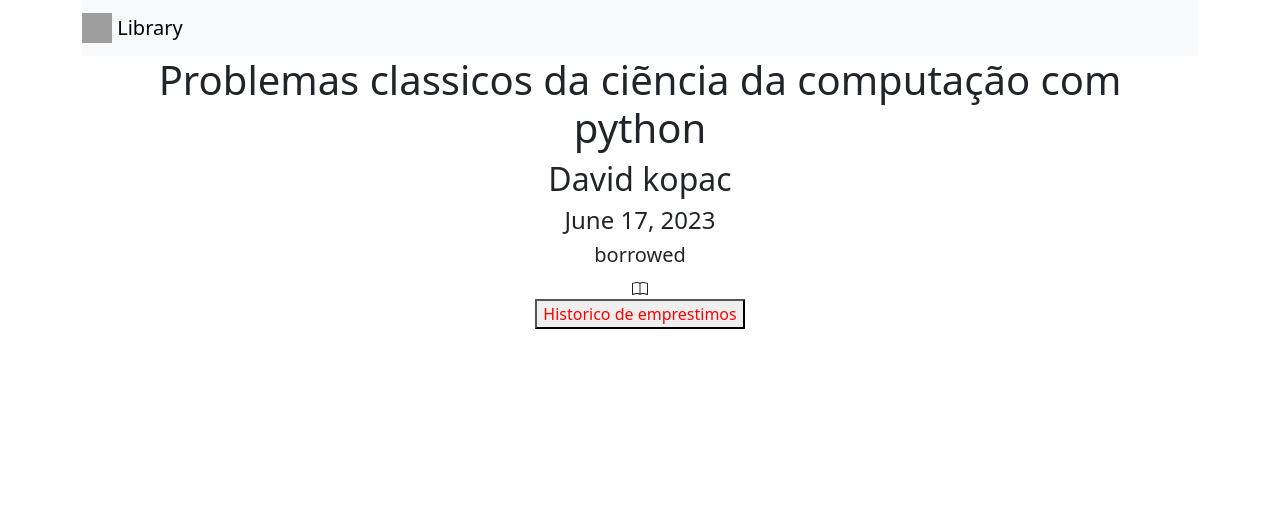
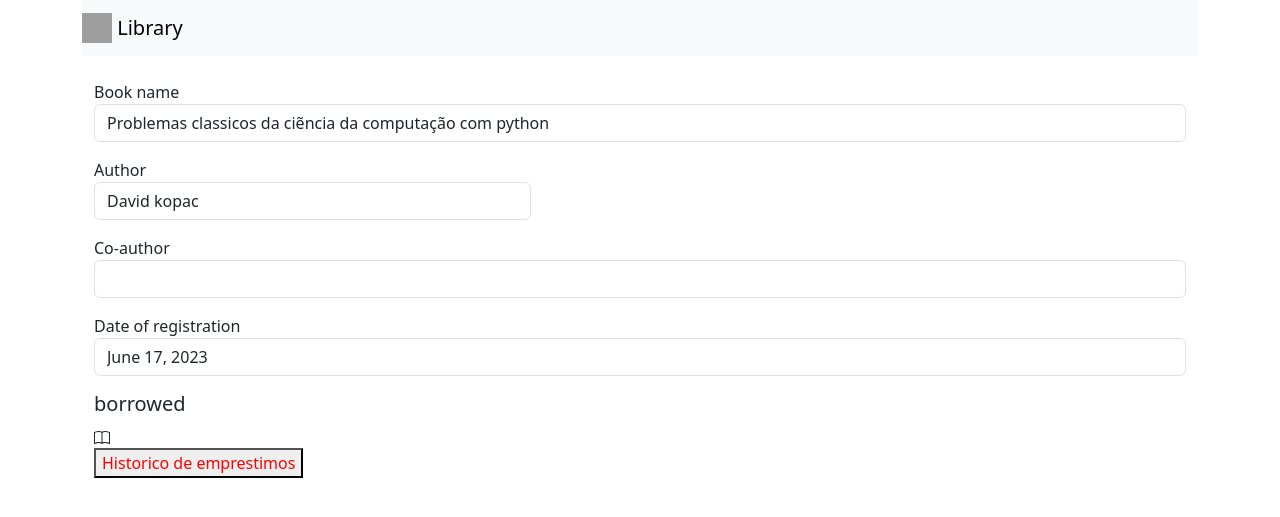
Before and after one commit to Andessonreis/library-py, a Django app: template book/templates/book_views.html in a window 1280 px wide. Shown: the top 517 px of the page. Run offline with Django 4.2, Linux system fonts and the light colour scheme; the template is opened without the code that fills it: values that come from a table or form of the project are taken from there, others are empty; data comes from the database, SQL or seed files in the repository; both versions use the stored data as it was after the commit; grey boxes are pictures that could not be loaded.

Commit message:
feat: update

```diff
--- a/book/templates/book_views.html
+++ b/book/templates/book_views.html
@@ -2,11 +2,25 @@
 
 {% block 'contents' %}
 
-<div style="text-align: center;" class="container">
-    <h1>{{book.name}}</h1>
-    <h2>{{book.author}}</h2>
-    <h3>{{book.co_author}}</h3>
-    <h4>{{book.register_date}}</h4>
+<div class="container">
+    <br>
+    <p>
+        <label>Book name</label>
+        <input class="form-control" type="text" value="{{book.name}}">
+    </p>
+    <p>
+        <label>Author</label>
+        <input style="width: 40%;" class="form-control" type="text" value="{{book.author}}">
+    </p>
+    <p>
+        <label>Co-author</label>
+        <input class="form-control" type="text" value="{{book.co_author}}">
+    </p>
+    <p>
+        <label>Date of registration</label>
+        <input class="form-control" type="text" value="{{book.register_date}}">
+    </p>
+
     <h5>borrowed</h5>
         {%if book.borrowed %}
 
```
Also changed, not shown: book/views.py (+7 -2 lines), db.sqlite3.
